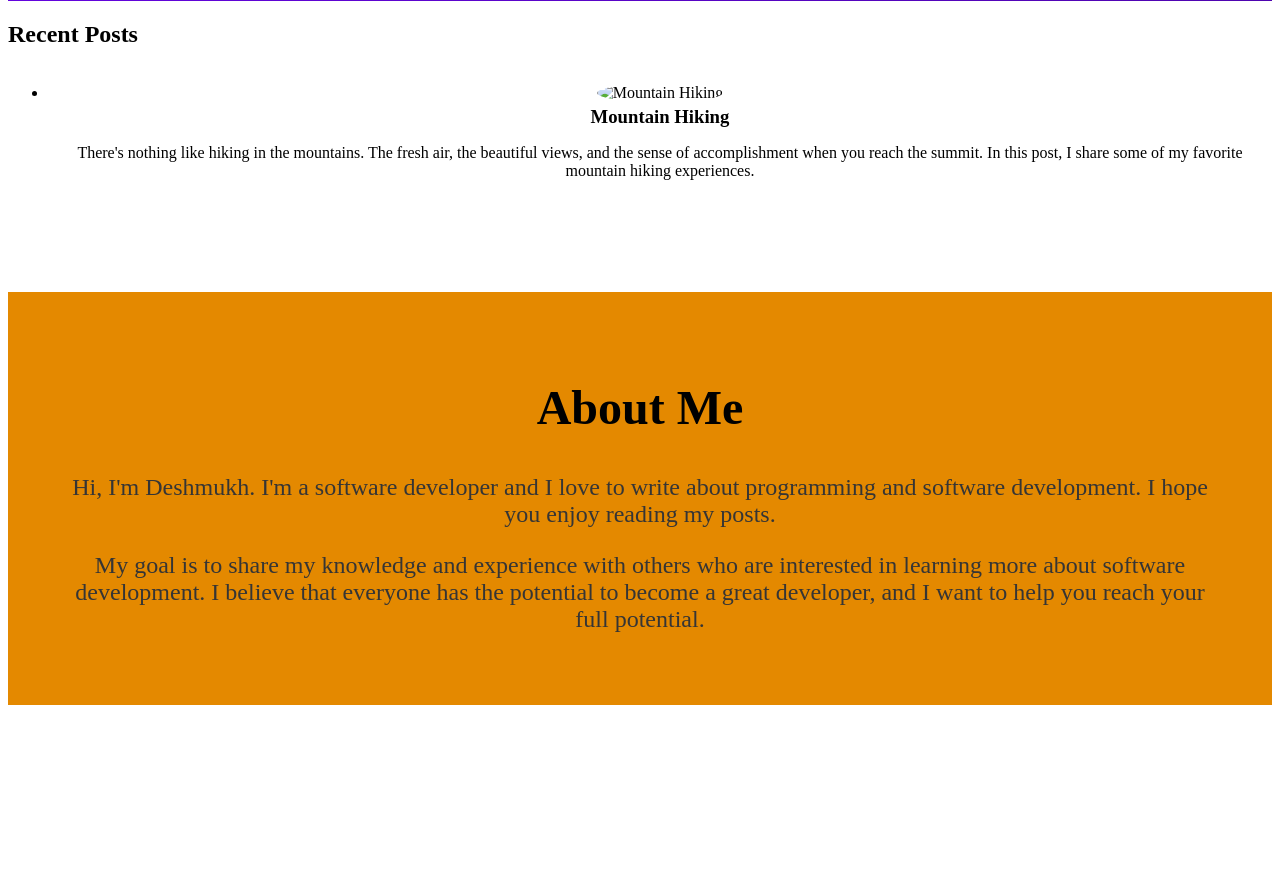
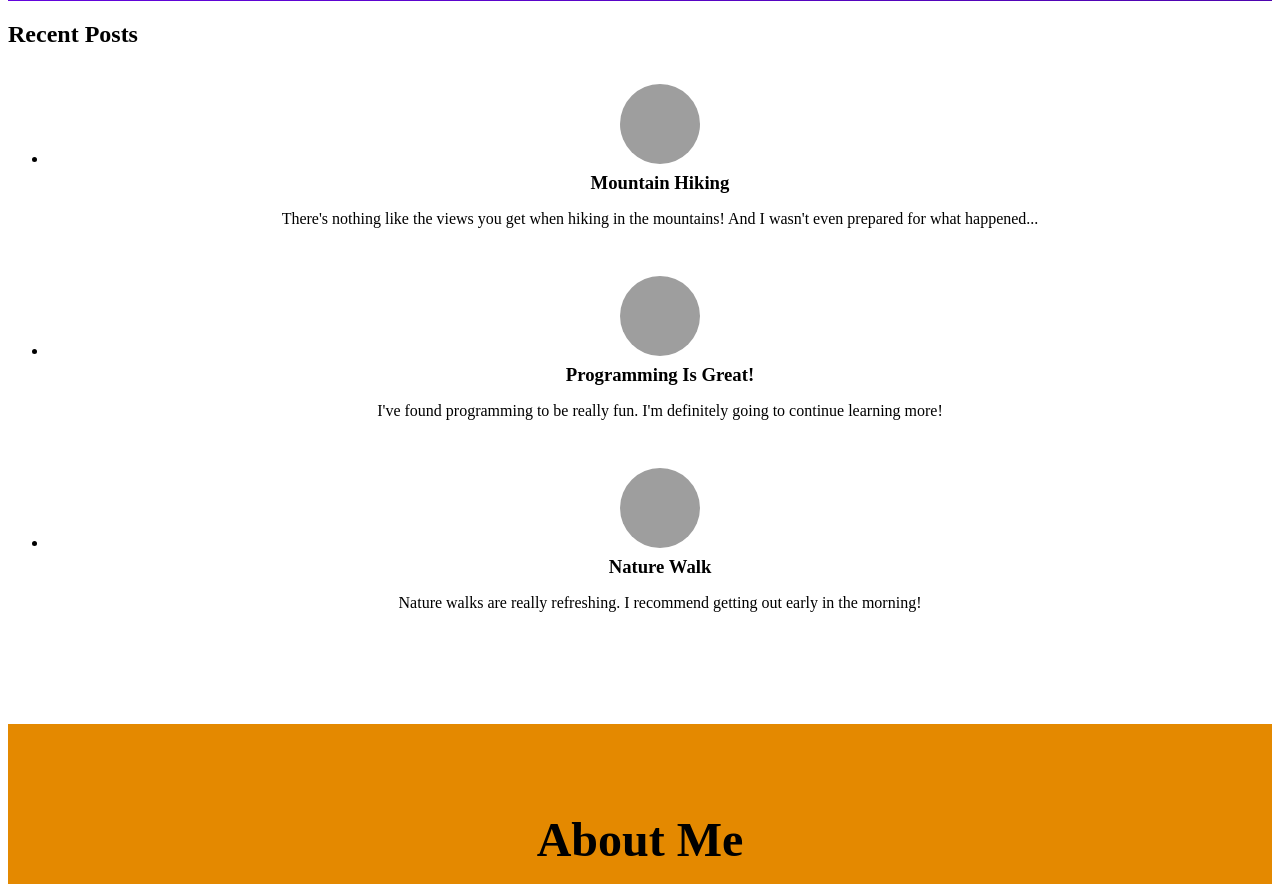
Before and after one commit to deshmukhpurushothaman/django-orientation, a Django app: page / in a window 1280 px wide. Shown: the part 633-1517 px from the top of the page. Before the commit the page ends 1338 px from the top, so only its background shows below. Run offline with Django 5.2, Linux system fonts and the light colour scheme; grey boxes are pictures that could not be loaded.

Commit message:
post detail and posts page with dynamic real data

```diff
--- a/blog_site/blog/templates/blog/all-posts.html
+++ b/blog_site/blog/templates/blog/all-posts.html
@@ -15,7 +15,9 @@
     <h2>My Collected Posts</h2>
 
     <ul>
-        {% include "blog/includes/post.html" %}
+        {% for post in all_posts %}
+            {% include "blog/includes/post.html" %}
+        {% endfor %}
     </ul>
 </section>
 {%endblock%}
--- a/blog_site/blog/templates/blog/includes/post.html
+++ b/blog_site/blog/templates/blog/includes/post.html
@@ -1,12 +1,11 @@
 {% load static %}
 <li>
     <article class="post">
-        <a href="{%url "post-detail-page" "the-mountains"%}">
-            <img src="" alt="Mountain Hiking" />
+        <a href="{%url "post-detail-page" post.slug%}">
+            <img src="{% static "blog/images/"|add:post.image %}}" alt="{{ post.title }}" />
             <div class="post__content">
-                <h3>Mountain Hiking</h3>
-                <p>There's nothing like hiking in the mountains. The fresh air, the beautiful views, and the sense of accomplishment when you reach the summit.
-                    In this post, I share some of my favorite mountain hiking experiences.</p>
+                <h3>{{ post.title }}</h3>
+                <p>{{ post.excerpt }}</p>
             </div>
         </a>
     </article>
--- a/blog_site/blog/templates/blog/index.html
+++ b/blog_site/blog/templates/blog/index.html
@@ -26,7 +26,9 @@
     <h2>Recent Posts</h2>
 
     <ul>
-         {% include "blog/includes/post.html" %}
+         {% for post in posts %}
+          {% include "blog/includes/post.html" %}
+         {% endfor %}
     </ul>
 </section>
 
--- a/blog_site/blog/views.py
+++ b/blog_site/blog/views.py
@@ -1,15 +1,59 @@
 from django.shortcuts import render
+from datetime import date
+
+all_posts = [
+    {
+        "slug": "hike-in-the-mountains",
+        "image": "mountains.jpg",
+        "author": "Yousuf",
+        "date": date(2021, 7, 21),
+        "title": "Mountain Hiking",
+        "excerpt": "There's nothing like the views you get when hiking in the mountains! And I wasn't even prepared for what happened...",
+        "content": "Lorem ipsum dolor sit amet, consectetur adipiscing elit. Nullam nec purus feugiat, molestie ipsum et, ultricies diam. Nullam nec purus feugiat, molestie ipsum et, ultricies diam. Nullam nec purus feugiat, molestie ipsum et, ultricies diam."
+    },
+    {
+        "slug": "programming-is-fun",
+        "image": "coding.jpg",
+        "author": "Yousuf",
+        "date": date(2021, 7, 28),
+        "title": "Programming Is Great!",
+        "excerpt": "I've found programming to be really fun. I'm definitely going to continue learning more!",
+        "content": "Lorem ipsum dolor sit amet, consectetur adipiscing elit. Nullam nec purus feugiat, molestie ipsum et, ultricies diam. Nullam nec purus feugiat, molestie ipsum et, ultricies diam. Nullam nec purus feugiat, molestie ipsum et, ultricies diam."
+    },
+    {
+        "slug": "into-the-woods",
+        "image": "woods.jpg",
+        "author": "Yousuf",
+        "date": date(2021, 8, 5),
+        "title": "Nature Walk",
+        "excerpt": "Nature walks are really refreshing. I recommend getting out early in the morning!",
+        "content": "Lorem ipsum dolor sit amet, consectetur adipiscing elit. Nullam nec purus feugiat, molestie ipsum et, ultricies diam. Nullam nec purus feugiat, molestie ipsum et, ultricies diam. Nullam nec purus feugiat, molestie ipsum et, ultricies diam."
+    }
+]
 
 # Create your views here.
 
 
+def get_date(post):
+    return post['date']
+
+
 def starting_page(request):
-    return render(request, "blog/index.html")
+    sorted_posts = sorted(all_posts, key=get_date)
+    latest_posts = sorted_posts[-3:]
+    return render(request, "blog/index.html", {
+        "posts": latest_posts
+    })
 
 
 def posts(request):
-    return render(request, "blog/all-posts.html")
+    return render(request, "blog/all-posts.html", {
+        "all_posts": all_posts
+    })
 
 
 def post_detail(request, slug):
-    pass
+    identified_post = next(post for post in all_posts if post['slug'] == slug)
+    return render(request, "blog/post-detail.html", {
+        "post": identified_post
+    })
```
Also changed, not shown: blog_site/blog/templates/blog/post-detail.html (added, +28 -0 lines), blog_site/templates/404.html (added, +12 -0 lines).
